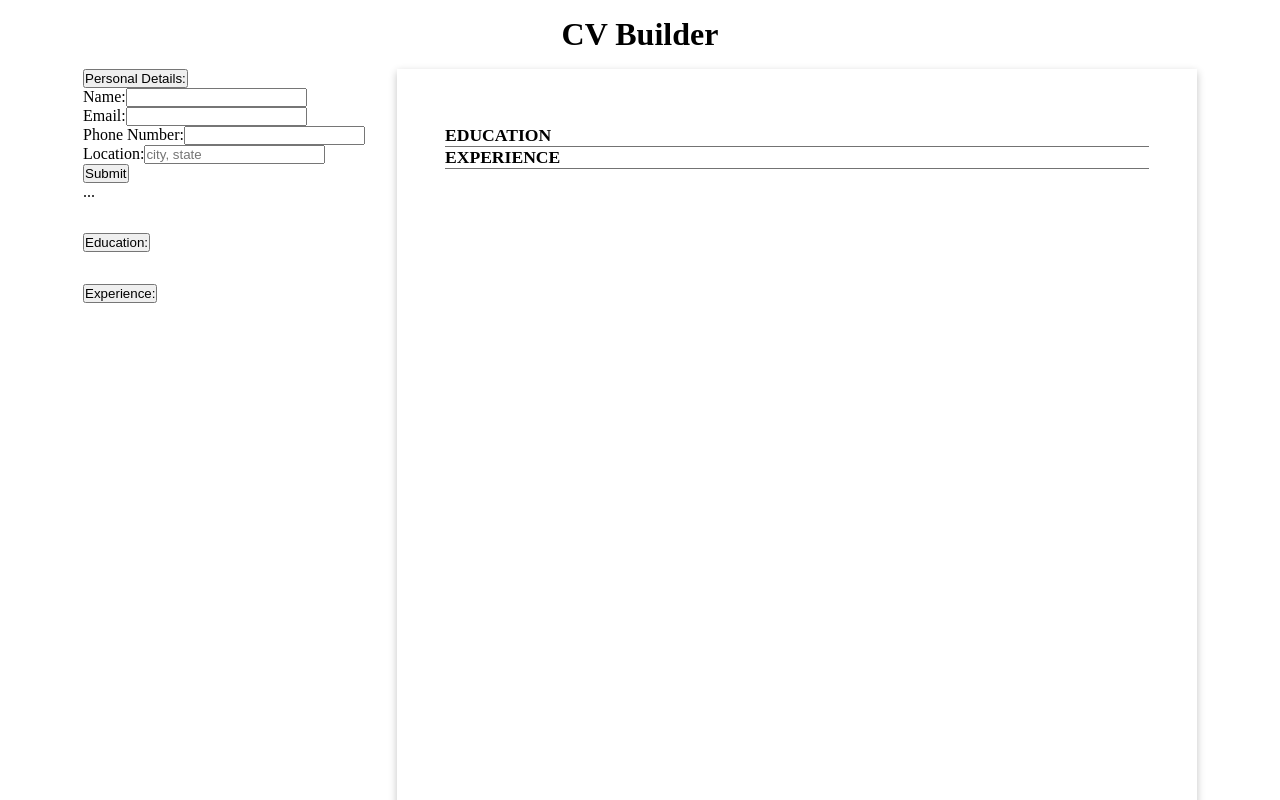
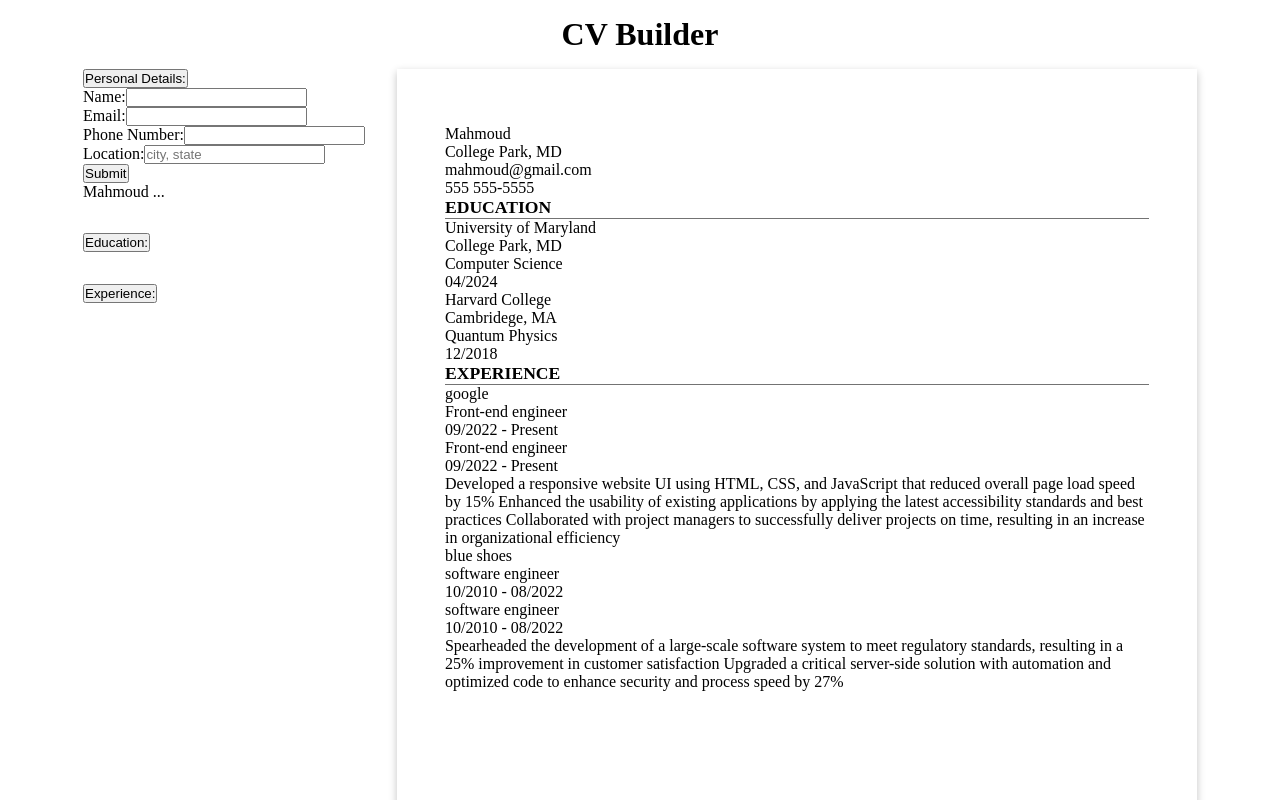
Before and after one commit to MahmoudTalass/cv-application, a React (Vite) app: page / in a window 1280 px wide. Shown: the top 800 px of the page. Built offline with nearby package versions, Linux system fonts and the light colour scheme.

Commit message:
Add temporary dummy data to help visualize app

```diff
--- a/src/App.jsx
+++ b/src/App.jsx
@@ -5,9 +5,46 @@ import Resume from "./components/resumeComponents/Resume";
 import { useState } from "react";
 
 export default function App() {
-   const [personalInfo, setPersonalInfo] = useState({});
-   const [educationInfo, setEducationInfo] = useState([]);
-   const [experienceInfo, setExperienceInfo] = useState([]);
+   const [personalInfo, setPersonalInfo] = useState({
+      name: "Mahmoud",
+      email: "mahmoud@gmail.com",
+      phoneNumber: "555 555-5555",
+      location: "College Park, MD",
+   });
+   const [educationInfo, setEducationInfo] = useState([
+      {
+         school: "University of Maryland",
+         degree: "Computer Science",
+         city: "College Park",
+         state: "MD",
+         graduationDate: "04/2024",
+      },
+      {
+         school: "Harvard College",
+         degree: "Quantum Physics",
+         city: "Cambridege",
+         state: "MA",
+         graduationDate: "12/2018",
+      },
+   ]);
+   const [experienceInfo, setExperienceInfo] = useState([
+      {
+         company: "google",
+         position: "Front-end engineer",
+         startDate: "09/2022",
+         endDate: "Present",
+         description:
+            "Developed a responsive website UI using HTML, CSS, and JavaScript that reduced overall page load speed by 15% Enhanced the usability of existing applications by applying the latest accessibility standards and best practices Collaborated with project managers to successfully deliver projects on time, resulting in an increase in organizational efficiency",
+      },
+      {
+         company: "blue shoes",
+         position: "software engineer",
+         startDate: "10/2010",
+         endDate: "08/2022",
+         description:
+            "Spearheaded the development of a large-scale software system to meet regulatory standards, resulting in a 25% improvement in customer satisfaction Upgraded a critical server-side solution with automation and optimized code to enhance security and process speed by 27%",
+      },
+   ]);
 
    function handlePersonalInfo(info) {
       setPersonalInfo({ ...info });
```
